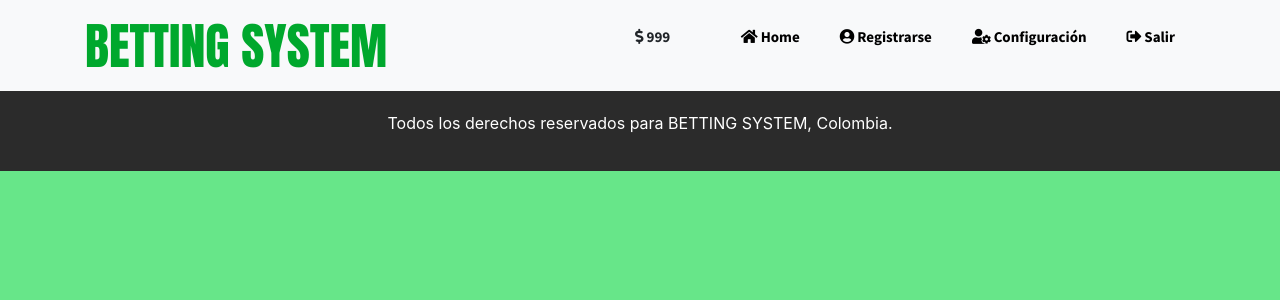
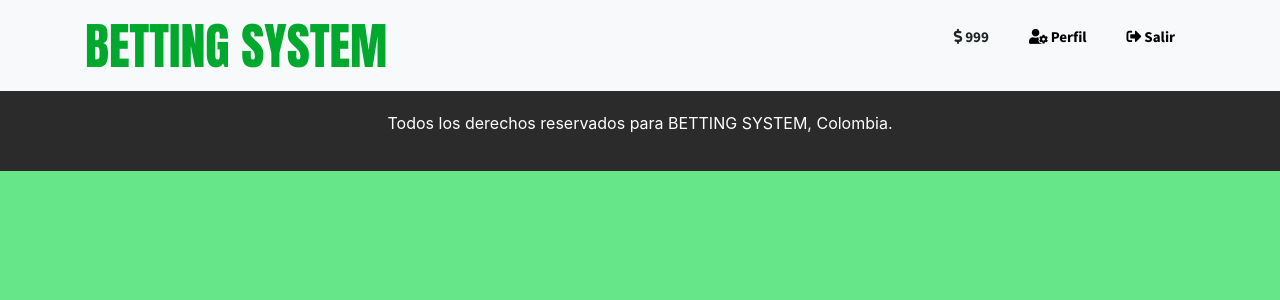
Before and after one commit to manuelmarinduque/API_football, a Django app: page / in a window 1280 px wide. Shown: the top 300 px of the page. Run offline with Django 3.2, Linux system fonts and the light colour scheme; the visitor is signed in with stand-in values (Sample User, id 1); parts of the project's set-up code (start-up, migrations or seed data) failed here and were passed over; some libraries are stand-ins or nearby versions.

Commit message:
Organizado el navbar para antes y después del ingreso

```diff
--- a/templates/base.html
+++ b/templates/base.html
@@ -1,17 +1,17 @@
-
-
 <!DOCTYPE html>
 <html lang="es">
 <head>
-    <meta charset="utf-8" />
+    <meta charset="utf-8"/>
     <meta http-equiv="X-UA-Compatible" content="IE=edge">
     {% load static %}
     <link href="https://fonts.googleapis.com/css?family=Anton|Montserrat:700|Source+Sans+Pro:700" rel="stylesheet">
     <link rel="stylesheet" href="https://cdnjs.cloudflare.com/ajax/libs/font-awesome/4.7.0/css/font-awesome.min.css">
-    <link rel='stylesheet' href='https://use.fontawesome.com/releases/v5.7.0/css/all.css' integrity='sha384-lZN37f5QGtY3VHgisS14W3ExzMWZxybE1SJSEsQp9S+oqd12jhcu+A56Ebc1zFSJ' crossorigin='anonymous'>
-    <link rel="stylesheet" type="text/css" media="screen" href="{% static 'css/base.css' %}" />
+    <link rel='stylesheet' href='https://use.fontawesome.com/releases/v5.7.0/css/all.css'
+          integrity='sha384-lZN37f5QGtY3VHgisS14W3ExzMWZxybE1SJSEsQp9S+oqd12jhcu+A56Ebc1zFSJ' crossorigin='anonymous'>
+    <link rel="stylesheet" type="text/css" media="screen" href="{% static 'css/base.css' %}"/>
     <!-- Latest compiled and minified CSS -->
-    <link rel="stylesheet" href="https://stackpath.bootstrapcdn.com/bootstrap/4.3.1/css/bootstrap.min.css" integrity="sha384-ggOyR0iXCbMQv3Xipma34MD+dH/1fQ784/j6cY/iJTQUOhcWr7x9JvoRxT2MZw1T" crossorigin="anonymous">
+    <link rel="stylesheet" href="https://stackpath.bootstrapcdn.com/bootstrap/4.3.1/css/bootstrap.min.css"
+          integrity="sha384-ggOyR0iXCbMQv3Xipma34MD+dH/1fQ784/j6cY/iJTQUOhcWr7x9JvoRxT2MZw1T" crossorigin="anonymous">
 
     <title>{% block title %} BETTING  SYSTEM {% endblock %}</title>
 </head>
@@ -19,24 +19,19 @@
 <nav class="navbar navbar-expand-lg navbar-light bg-light">
     <div class="container">
         <div class="titulo">
-                <a href="{% url 'Home' %}">BETTING  SYSTEM</a>
-            </div>
-            <div class="navbar-principal">
-                <ul  class="menu">
-                    <li>
-                        <i class="fa fa-dollar"></i>
-                        999
-                    </li>
-                </ul>
+            <a href="{% url 'Home' %}">BETTING SYSTEM</a>
         </div>
         <div id="tres-barras" class="container">
-                <a class="navbar-toggle"  data-toggle="collapse" data-target="#navbarTogglerDemo02" aria-controls="navbarTogglerDemo02" aria-expanded="false" aria-label="Toggle Navigation">
+            <a class="navbar-toggle" data-toggle="collapse" data-target="#navbarTogglerDemo02"
+               aria-controls="navbarTogglerDemo02" aria-expanded="false" aria-label="Toggle Navigation">
                 <i class="fa fa-bars"></i>
             </a>
         </div>
         <div class="navbar-principal menu-contraido">
             <div class="navbar-collapse collapse in" id="navbarTogglerDemo02">
                 <ul class="menu nav navbar-nav mr-auto mt-2 mt-lg-0">
+                    <!-- Validación -->
+                    {% if not request.user.is_authenticated %}
                         <li class="active nav-item">
                             <a href="{% url 'Home' %}">
                                 <i class='fa fa-home'></i>
@@ -50,20 +45,26 @@
                             </a>
                         </li>
                         <li class="nav-item">
-                            <a href="#">
-                                <i class='fas fa-user-cog'></i>
-                                Configuración
-                            </a>
-                        </li>
-                            <!-- Validación -->
-                            {% if not request.user.is_authenticated %}
-                                <li class="nav-item">
                             <a href="{% url 'login' %}">
                                 <i class='fas fa-sign-out-alt'></i>
                                 Acceder
                             </a>
                         </li>
                     {% else %}
+                        <div class="navbar-principal">
+                            <ul class="menu">
+                                <li>
+                                    <i class="fa fa-dollar"></i>
+                                    999
+                                </li>
+                            </ul>
+                        </div>
+                        <li class="nav-item">
+                            <a href="#">
+                                <i class='fas fa-user-cog'></i>
+                                Perfil
+                            </a>
+                        </li>
                         <li class="nav-item">
                             <a href="{% url 'logout' %}">
                                 <i class='fas fa-sign-out-alt'></i>
@@ -87,9 +88,15 @@
 </body>
 <footer>
     <!-- Latest compiled JavaScript -->
-    <script src="https://code.jquery.com/jquery-3.3.1.slim.min.js" integrity="sha384-q8i/X+965DzO0rT7abK41JStQIAqVgRVzpbzo5smXKp4YfRvH+8abtTE1Pi6jizo" crossorigin="anonymous"></script>
-    <script src="https://cdnjs.cloudflare.com/ajax/libs/popper.js/1.14.7/umd/popper.min.js" integrity="sha384-UO2eT0CpHqdSJQ6hJty5KVphtPhzWj9WO1clHTMGa3JDZwrnQq4sF86dIHNDz0W1" crossorigin="anonymous"></script>
-    <script src="https://stackpath.bootstrapcdn.com/bootstrap/4.3.1/js/bootstrap.min.js" integrity="sha384-JjSmVgyd0p3pXB1rRibZUAYoIIy6OrQ6VrjIEaFf/nJGzIxFDsf4x0xIM+B07jRM" crossorigin="anonymous"></script>
+    <script src="https://code.jquery.com/jquery-3.3.1.slim.min.js"
+            integrity="sha384-q8i/X+965DzO0rT7abK41JStQIAqVgRVzpbzo5smXKp4YfRvH+8abtTE1Pi6jizo"
+            crossorigin="anonymous"></script>
+    <script src="https://cdnjs.cloudflare.com/ajax/libs/popper.js/1.14.7/umd/popper.min.js"
+            integrity="sha384-UO2eT0CpHqdSJQ6hJty5KVphtPhzWj9WO1clHTMGa3JDZwrnQq4sF86dIHNDz0W1"
+            crossorigin="anonymous"></script>
+    <script src="https://stackpath.bootstrapcdn.com/bootstrap/4.3.1/js/bootstrap.min.js"
+            integrity="sha384-JjSmVgyd0p3pXB1rRibZUAYoIIy6OrQ6VrjIEaFf/nJGzIxFDsf4x0xIM+B07jRM"
+            crossorigin="anonymous"></script>
     <div class="container">
         <div class="derechos">
             <p>Todos los derechos reservados para BETTING SYSTEM, Colombia.</p>
--- a/templates/registration/login.html
+++ b/templates/registration/login.html
@@ -2,7 +2,9 @@
 {% load static %}
 {% block title %}Iniciar sesión{% endblock %}
 {% block content %}
-<style>.errorlist{color:red;}</style>
+    <style>.errorlist {
+        color: red;
+    }</style>
     <main role="main">
         <div class="container">
             <div class="row mt-3">
```
Lines whose indentation alone changed are shown as unchanged.
